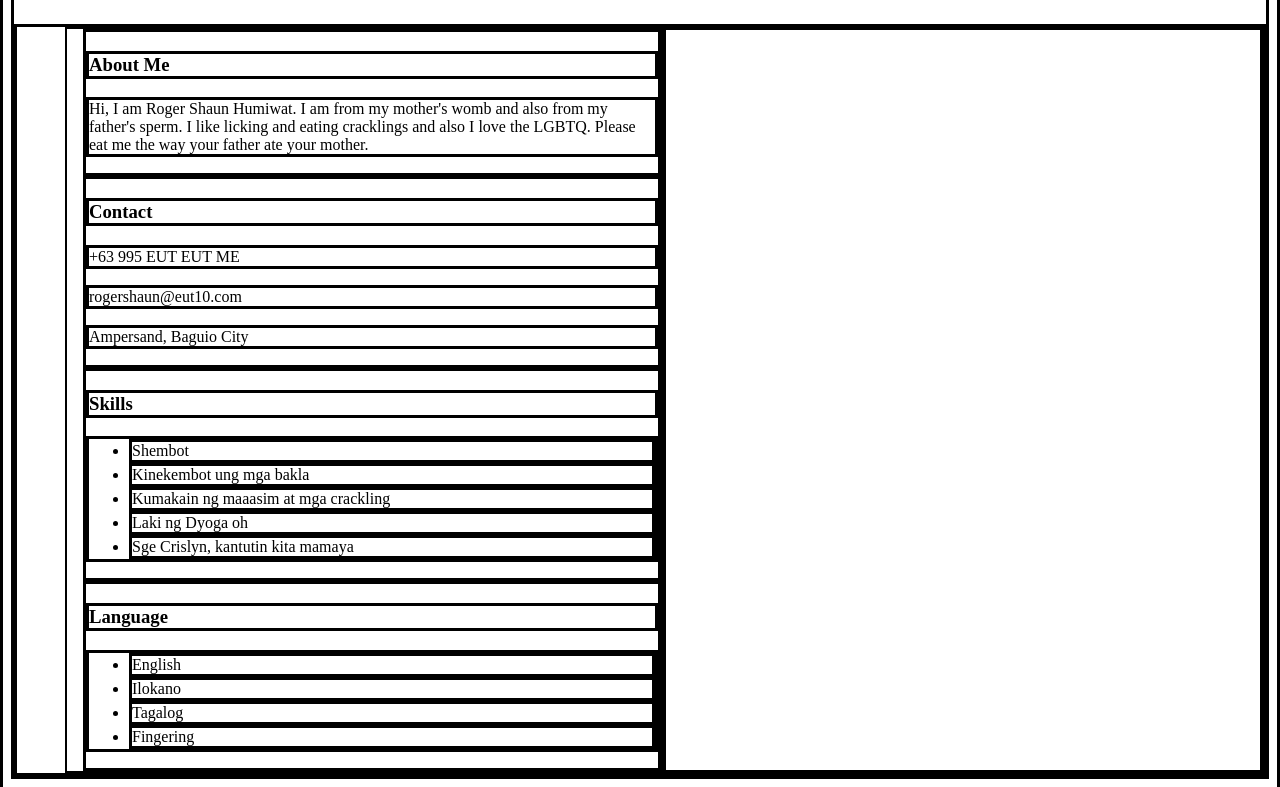
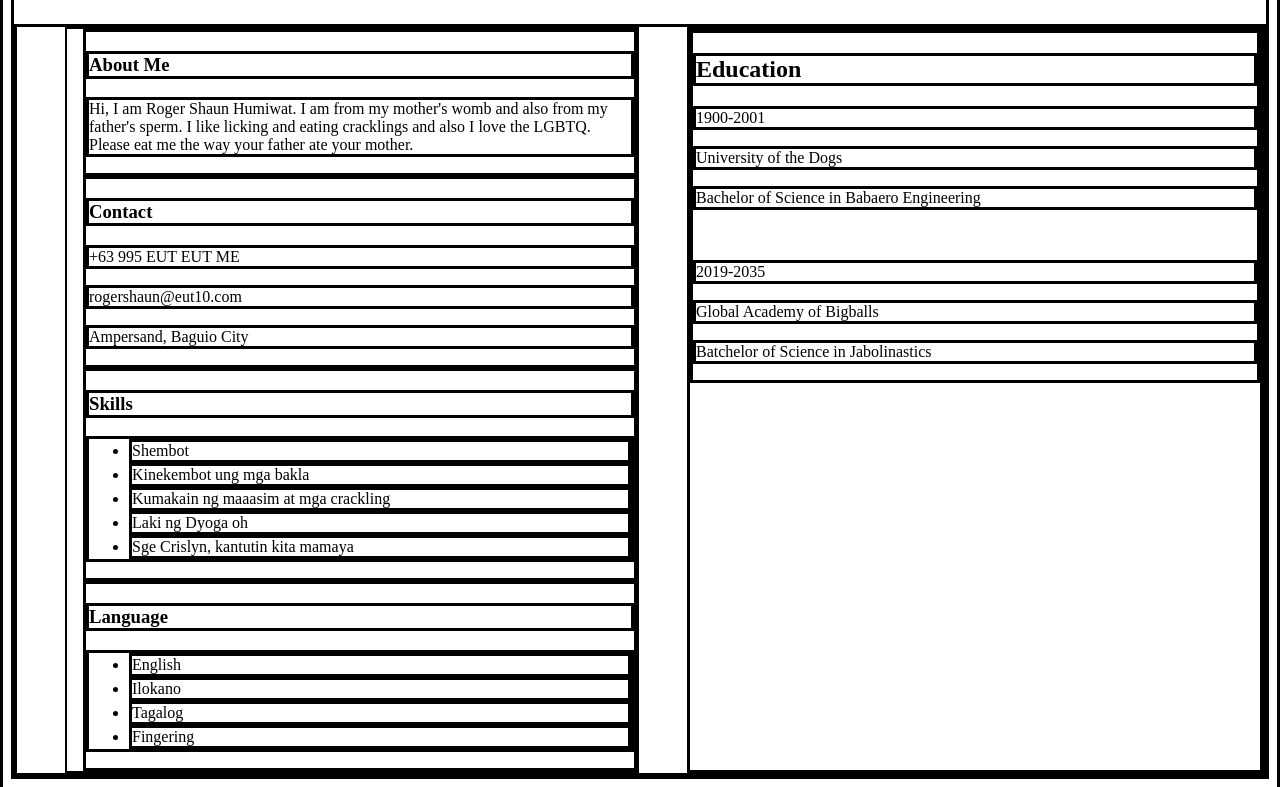
Before and after one commit to bHabawel/Cracklings-ni-Roger, a plain HTML site: page index.html in a window 1280 px wide. Shown: the part 219-1006 px from the top of the page. Drawn offline with Linux system fonts and the light colour scheme.

Commit message:
added education background

```diff
--- a/index.html
+++ b/index.html
@@ -60,10 +60,19 @@
 
         <!-- Palagay yung sayo dito -->
         <section id="right-section">
+            <div class ="education">
+                <h2>Education</h2>
+                <p>1900-2001</p>
+                <p>University of the Dogs</p>
+                <p>Bachelor of Science in Babaero Engineering</p>
 
+                <br>
 
+                <p>2019-2035</p>
+                <p>Global Academy of Bigballs</p>
+                <p>Batchelor of Science in Jabolinastics</p>
         </section>
-    </main>
+
 
 </body>
 </html>
--- a/styles.css
+++ b/styles.css
@@ -24,6 +24,7 @@
 }
 #right-section{
     width: 50%;
+    margin-left: 3rem;
 }
 *{
     border: solid black;
```
